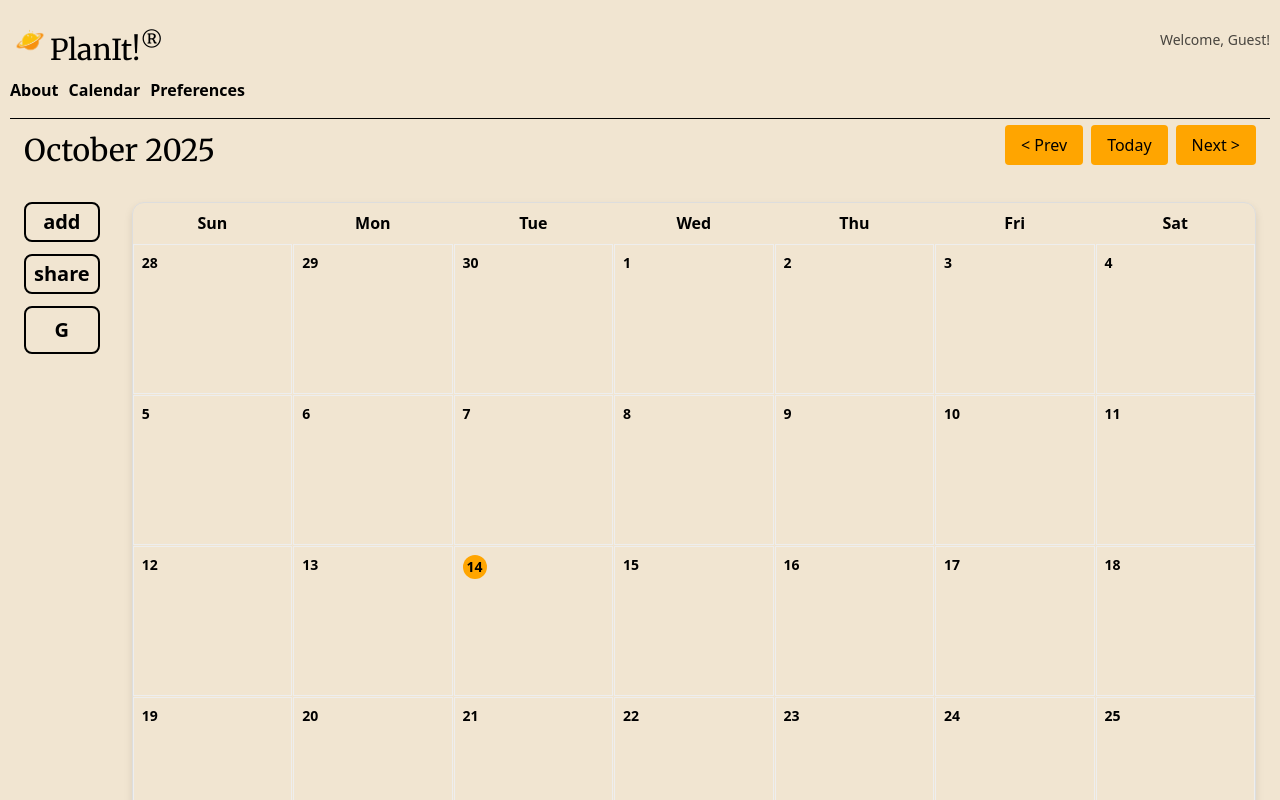
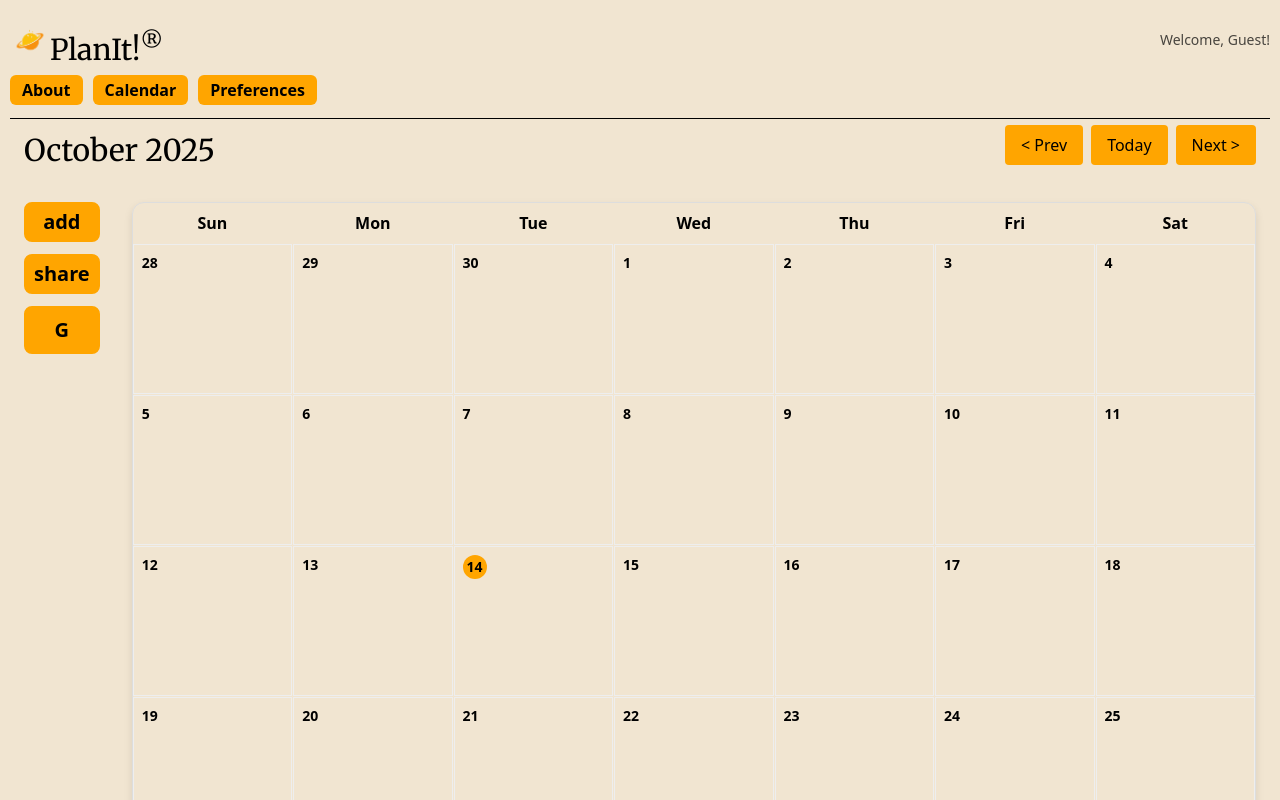
Before and after one commit to gzyjason/CS260-Project, a React (Vite) app in the folder planit-react/: page /calendar in a window 1280 px wide. Shown: the top 800 px of the page. Built offline with nearby package versions, Linux system fonts and the light colour scheme.

Commit message:
Changed styling of all navigation buttons to match the overall aesthetics.

```diff
--- a/planit-react/src/components/Header.jsx
+++ b/planit-react/src/components/Header.jsx
@@ -15,9 +15,9 @@ const Header = () => {
             </div>
             <nav className="mt-2">
                 <ul className="list-none p-0 flex justify-start space-x-4">
-                    <li><Link to="/about" className="hover:text-primary-brand transition duration-150 font-semibold">About</Link></li>
-                    <li><Link to="/calendar" className="hover:text-primary-brand transition duration-150 font-semibold">Calendar</Link></li>
-                    <li><Link to="/preferences" className="hover:text-primary-brand transition duration-150 font-semibold">Preferences</Link></li>
+                    <li><Link to="/about" className="bg-[#FFA500] text-black px-3 py-1 rounded-md hover:opacity-90 transition duration-150 font-semibold">About</Link></li>
+                    <li><Link to="/calendar" className="bg-[#FFA500] text-black px-3 py-1 rounded-md hover:opacity-90 transition duration-150 font-semibold">Calendar</Link></li>
+                    <li><Link to="/preferences" className="bg-[#FFA500] text-black px-3 py-1 rounded-md hover:opacity-90 transition duration-150 font-semibold">Preferences</Link></li>
                 </ul>
             </nav>
             <hr className="mt-4 border-t border-sepia-text/30" />
--- a/planit-react/src/pages/Calendar.jsx
+++ b/planit-react/src/pages/Calendar.jsx
@@ -94,15 +94,15 @@ const Calendar = () => {
                         <button
                             onClick={() => setIsModalOpen(true)}
                             title="Add New Event"
-                            className="flex items-center justify-center p-2 border-2 border-primary-brand rounded-lg bg-transparent text-primary-brand transition duration-200 hover:bg-primary-brand hover:text-white"
+                            className="flex items-center justify-center p-2 border-2 border-[#FFA500] rounded-lg bg-[#FFA500] text-black transition duration-200 hover:opacity-90"
                         >
                             <span className="material-symbols-outlined text-xl font-extrabold leading-none">add</span>
                         </button>
 
-                        <a href="#" title="Share Calendar" className="flex items-center justify-center p-2 border-2 border-primary-brand rounded-lg bg-transparent text-primary-brand transition duration-200 hover:bg-primary-brand hover:text-white">
+                        <a href="#" title="Share Calendar" className="flex items-center justify-center p-2 border-2 border-[#FFA500] rounded-lg bg-[#FFA500] text-black transition duration-200 hover:opacity-90">
                             <span className="material-symbols-outlined text-xl font-extrabold leading-none">share</span>
                         </a>
-                        <a href="#" title="Sync with Google Calendar" className="flex items-center justify-center p-2 border-2 border-primary-brand rounded-lg bg-transparent text-primary-brand transition duration-200 hover:bg-primary-brand hover:text-white">
+                        <a href="#" title="Sync with Google Calendar" className="flex items-center justify-center p-2 border-2 border-[#FFA500] rounded-lg bg-[#FFA500] text-black transition duration-200 hover:opacity-90">
                             <span className="font-bold text-xl">G</span>
                         </a>
                     </div>
```
